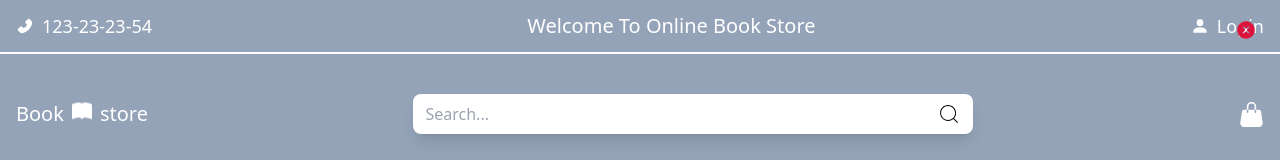
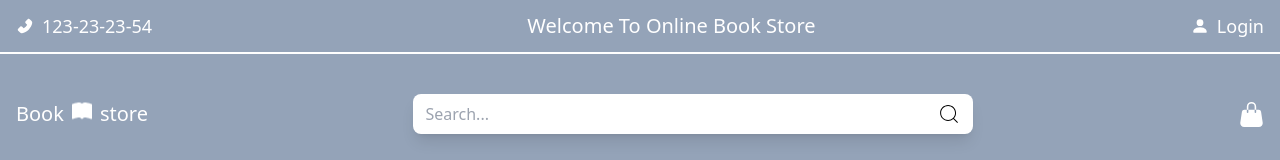
Before and after one commit to Houssin-Mhamdi/bookStoreFront, a React (Vite) app: page /book/1 in a window 1280 px wide. Shown: the top 160 px of the page. Built offline with nearby package versions, Linux system fonts and the light colour scheme.

Commit message:
remove x close problem forget in book page

```diff
--- a/src/pages/Book.jsx
+++ b/src/pages/Book.jsx
@@ -13,9 +13,7 @@ export default function Book() {
     return (
         <div>
             <div className='flex justify-start items-start p-8'>
-                <div className='absolute top-5 right-6 hover:shadow-lg hover:drop-shadow-xl'>
-                    <AiFillCloseCircle cursor={'pointer'} size={20} color={'crimson'} />
-                </div>
+
                 <div className='flex gap-11'>
                     <div>
                         <img src={image} alt={title} />
```
